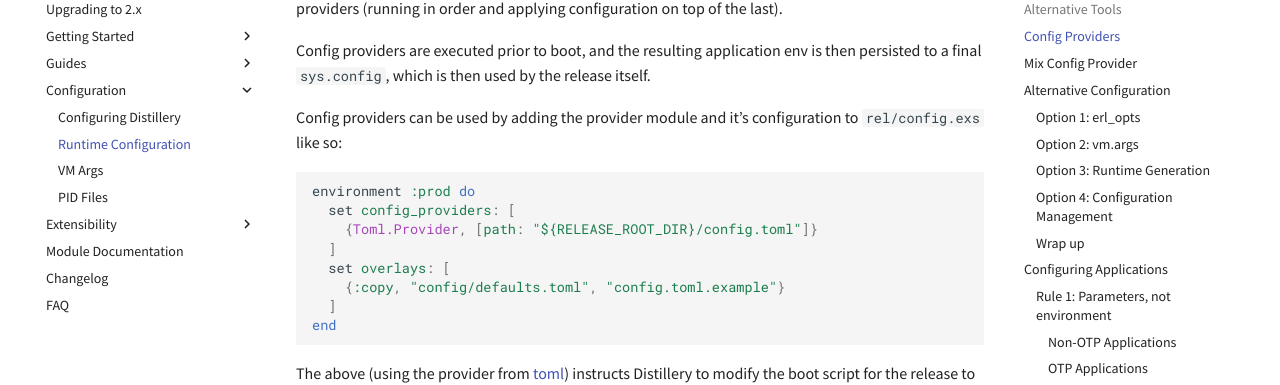
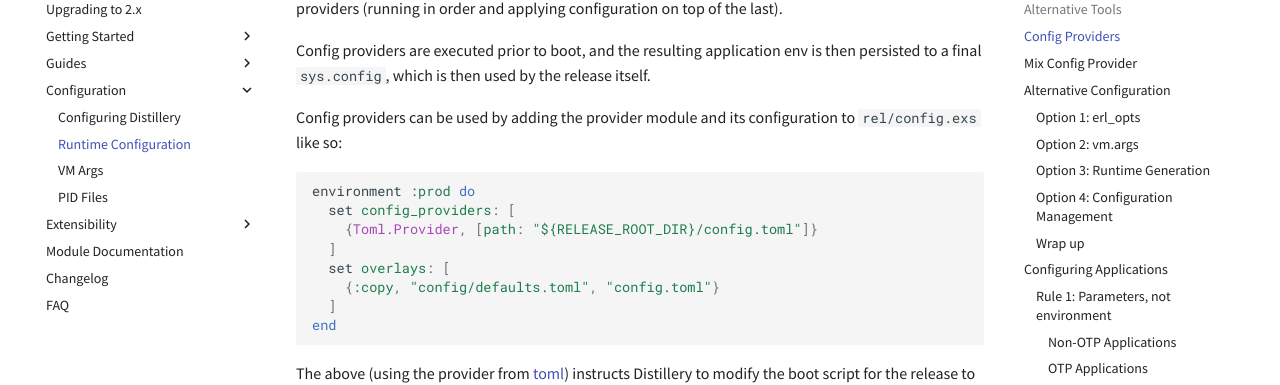
Before and after one commit to bitwalker/distillery, an MkDocs documentation site: the page built from docs/config/runtime.md, in a window 1280 px wide and 900 px high, scrolled down 1540 px. Shown: the part 153-538 px from the top of the window. Built offline with MkDocs 1.6.1 and Material for MkDocs 9.7.7, drawn with Linux system fonts in a browser that asks for light colours; comment, search, counter and statistics services are not loaded.

Commit message:
Update runtime.md

````diff
--- a/docs/config/runtime.md
+++ b/docs/config/runtime.md
@@ -75,7 +75,7 @@ many providers (running in order and applying configuration on top of the last).
 Config providers are executed prior to boot, and the resulting application env
 is then persisted to a final `sys.config`, which is then used by the release itself.
 
-Config providers can be used by adding the provider module and it's
+Config providers can be used by adding the provider module and its
 configuration to `rel/config.exs` like so:
 
 ```elixir
@@ -84,7 +84,7 @@ environment :prod do
     {Toml.Provider, [path: "${RELEASE_ROOT_DIR}/config.toml"]}
   ]
   set overlays: [
-    {:copy, "config/defaults.toml", "config.toml.example"}
+    {:copy, "config/defaults.toml", "config.toml"}
   ]
 end
 ```
````
